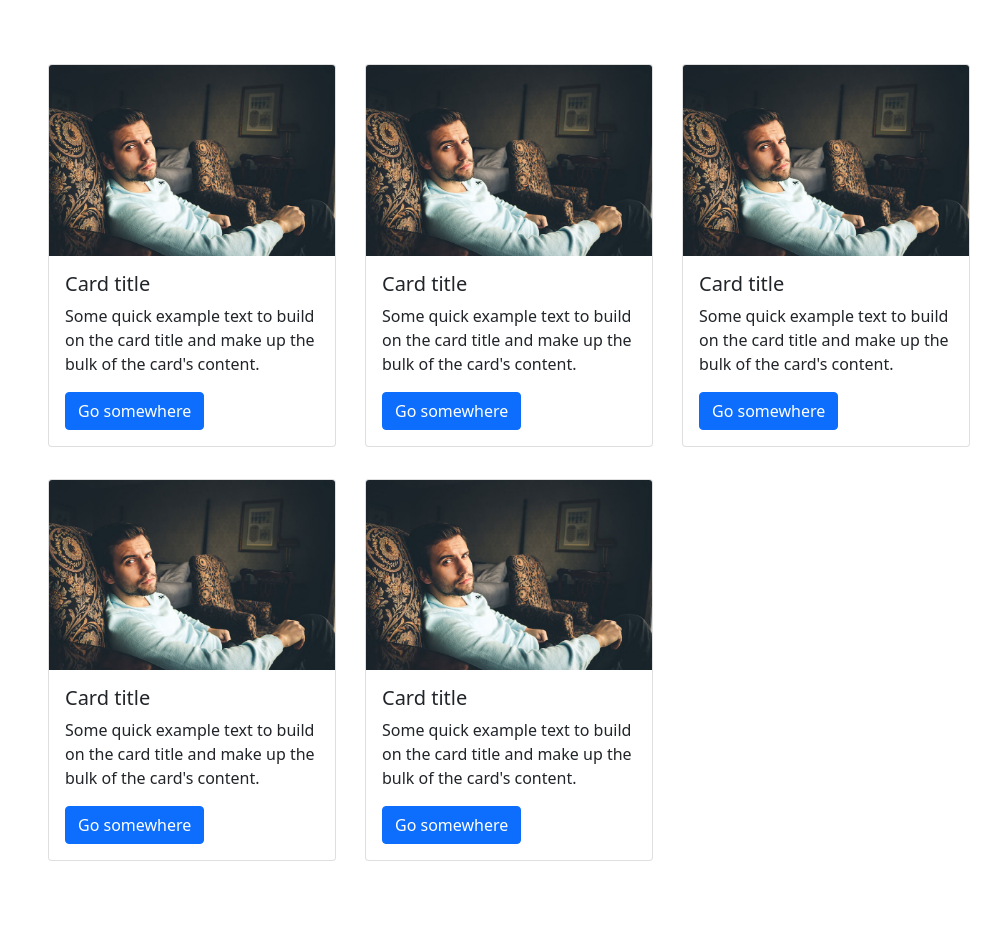
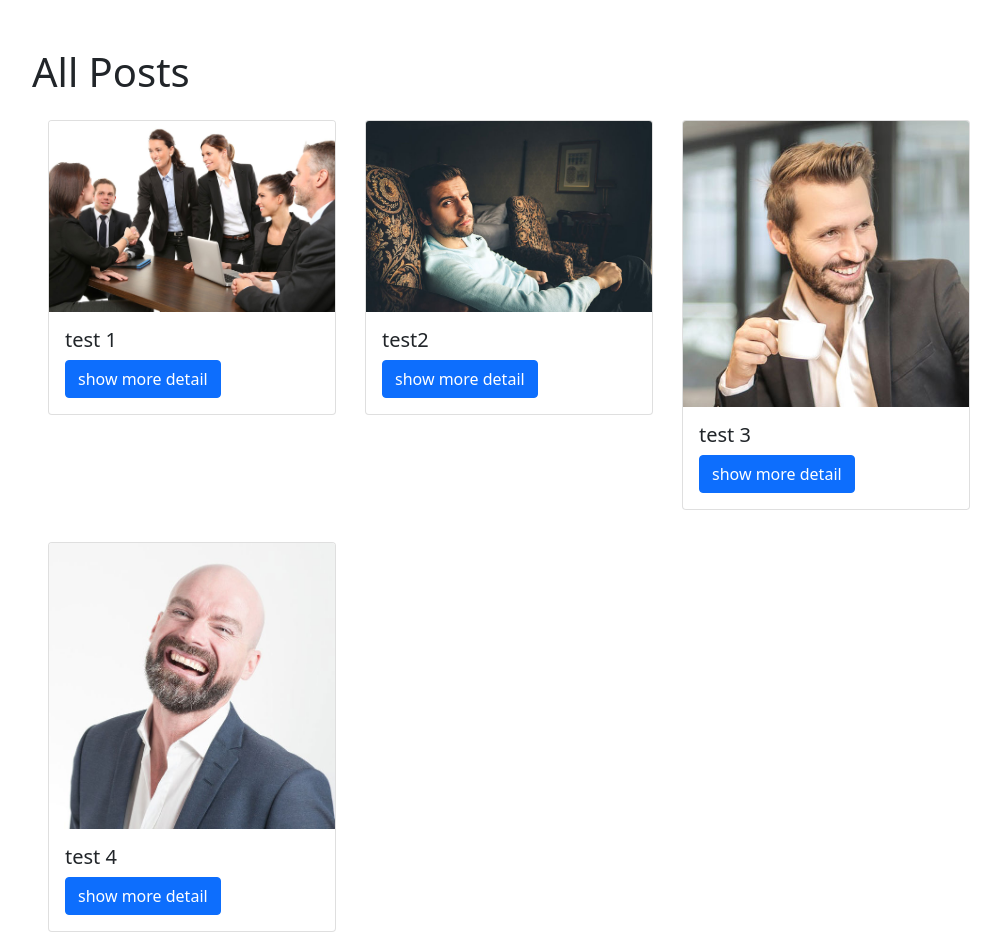
Before and after one commit to saeedmhmoud100/like_or_dislike_system_django, a Django app: page / in a window 1280 px wide. Shown: the whole page, without its empty margins (50-1051 px from the left). Before the commit the page ends 861 px from the top, so only its background shows below. Run offline with Django 3.2, Linux system fonts and the light colour scheme; data comes from the database, SQL or seed files in the repository; both versions use the stored data as it was after the commit; some libraries are stand-ins or nearby versions.

Commit message:
created add like or dislike to posts

```diff
--- a/app/models.py
+++ b/app/models.py
@@ -5,4 +5,8 @@ from django.contrib.auth.models import User
 class Post(models.Model):
     title = models.CharField(max_length = 150)
     img = models.ImageField(upload_to='posts/')
-    like = models.ManyToManyField(User)
+    like = models.ManyToManyField(User,related_name='like',blank=True,null=True)
+    dislike = models.ManyToManyField(User,related_name='dislike',blank=True,null=True)
+
+    def __str__(self):
+        return self.title
--- a/app/urls.py
+++ b/app/urls.py
@@ -2,5 +2,7 @@ from django.urls import path
 from . import views
 urlpatterns = [
     path('',views.home),
-    path('detail',views.detail)
+    path('detail/<int:id>/',views.detail,name='post_detail'),
+    path('like_or_unlike/<int:id>/',views.like_or_unlike,name='like_or_unlike'),
+    path('dislike_or_undislike/<int:id>/',views.dislike_or_undislike,name='dislike_or_undislike')
 ]
--- a/app/views.py
+++ b/app/views.py
@@ -1,9 +1,33 @@
-from django.shortcuts import render
-
+from django.shortcuts import redirect, render
+from .models import Post
 # Create your views here.
 
 def home(request):
-    return render(request,'home.html')
+    posts = Post.objects.all()
+    context={
+        'posts':posts
+    }
+    return render(request,'home.html',context)
 
-def detail(request):
-    return render(request,'post_detail.html')
+def detail(request,id):
+    post =Post.objects.get(id=id)
+    context={
+        'post':post
+    }
+    return render(request,'post_detail.html',context)
+
+def like_or_unlike(request,id):
+    post = Post.objects.get(id=id)
+    if request.user in post.like.all():
+        post.like.remove(request.user)
+    else:
+        post.like.add(request.user)
+    return redirect('post_detail',id)
+
+def dislike_or_undislike(request,id):
+    post = Post.objects.get(id=id)
+    if request.user in post.dislike.all():
+        post.dislike.remove(request.user)
+    else:
+        post.dislike.add(request.user)
+    return redirect('post_detail',id)
--- a/templates/home.html
+++ b/templates/home.html
@@ -7,57 +7,23 @@
 
 {% block content %}
 <div class="container mt-5">
+    <h1>All Posts</h1>
     <div class="row">
-        <div class="col-md-3 m-3">
+        {% for post in posts %}
+          <div class="col-md-3 m-3">
             <div class="card" style="width: 18rem;">
-                <img src="{% static 'images/2.jpg' %}" class="card-img-top" alt="...">
+                <img src="{{post.img.url}}" class="card-img-top" alt="...">
                 <div class="card-body">
-                  <h5 class="card-title">Card title</h5>
-                  <p class="card-text">Some quick example text to build on the card title and make up the bulk of the card's content.</p>
-                  <a href="#" class="btn btn-primary">Go somewhere</a>
+                  <h5 class="card-title">{{post.title}}</h5>
+                  <a href="{% url 'post_detail' post.id %}" class="btn btn-primary">show more detail</a>
                 </div>
               </div>
         </div>
-        <div class="col-md-3 m-3">
-            <div class="card" style="width: 18rem;">
-                <img src="{% static 'images/2.jpg' %}" class="card-img-top" alt="...">
-                <div class="card-body">
-                  <h5 class="card-title">Card title</h5>
-                  <p class="card-text">Some quick example text to build on the card title and make up the bulk of the card's content.</p>
-                  <a href="#" class="btn btn-primary">Go somewhere</a>
-                </div>
-              </div>
-        </div>
-        <div class="col-md-3 m-3">
-            <div class="card" style="width: 18rem;">
-                <img src="{% static 'images/2.jpg' %}" class="card-img-top" alt="...">
-                <div class="card-body">
-                  <h5 class="card-title">Card title</h5>
-                  <p class="card-text">Some quick example text to build on the card title and make up the bulk of the card's content.</p>
-                  <a href="#" class="btn btn-primary">Go somewhere</a>
-                </div>
-              </div>
-        </div>
-        <div class="col-md-3 m-3">
-            <div class="card" style="width: 18rem;">
-                <img src="{% static 'images/2.jpg' %}" class="card-img-top" alt="...">
-                <div class="card-body">
-                  <h5 class="card-title">Card title</h5>
-                  <p class="card-text">Some quick example text to build on the card title and make up the bulk of the card's content.</p>
-                  <a href="#" class="btn btn-primary">Go somewhere</a>
-                </div>
-              </div>
-        </div>
-        <div class="col-md-3 m-3">
-            <div class="card" style="width: 18rem;">
-                <img src="{% static 'images/2.jpg' %}" class="card-img-top" alt="...">
-                <div class="card-body">
-                  <h5 class="card-title">Card title</h5>
-                  <p class="card-text">Some quick example text to build on the card title and make up the bulk of the card's content.</p>
-                  <a href="#" class="btn btn-primary">Go somewhere</a>
-                </div>
-              </div>
-        </div>
+        {% empty %}
+        <h1>Not Found</h1>
+        {% endfor %}
+
+
     </div>
 </div>
 {% endblock content %}
```
Also changed, not shown: templates/post_detail.html (+16 -3 lines), app/migrations/0002_alter_post_like.py (added), app/migrations/0003_auto_20210706_1301.py (added), db.sqlite3, posts/1.jpg (added), posts/2.jpg (added), posts/3.jpg (added), posts/4.jpg (added).
